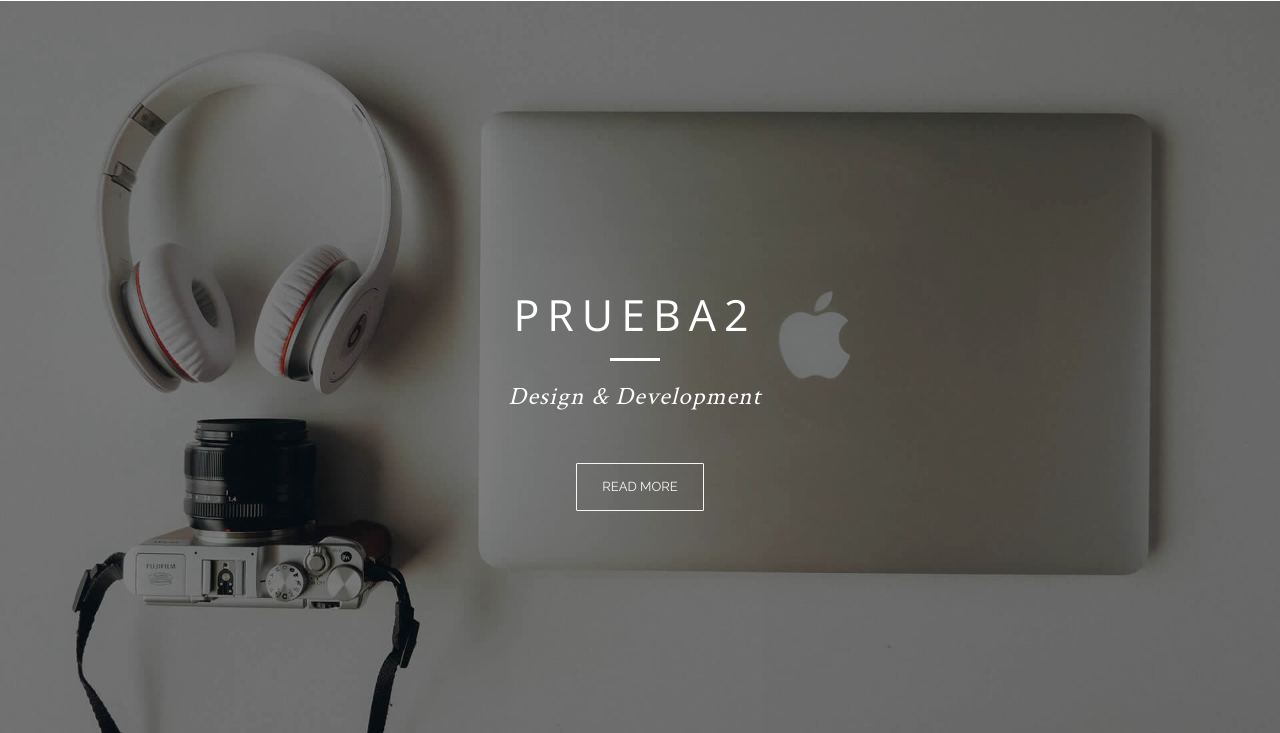
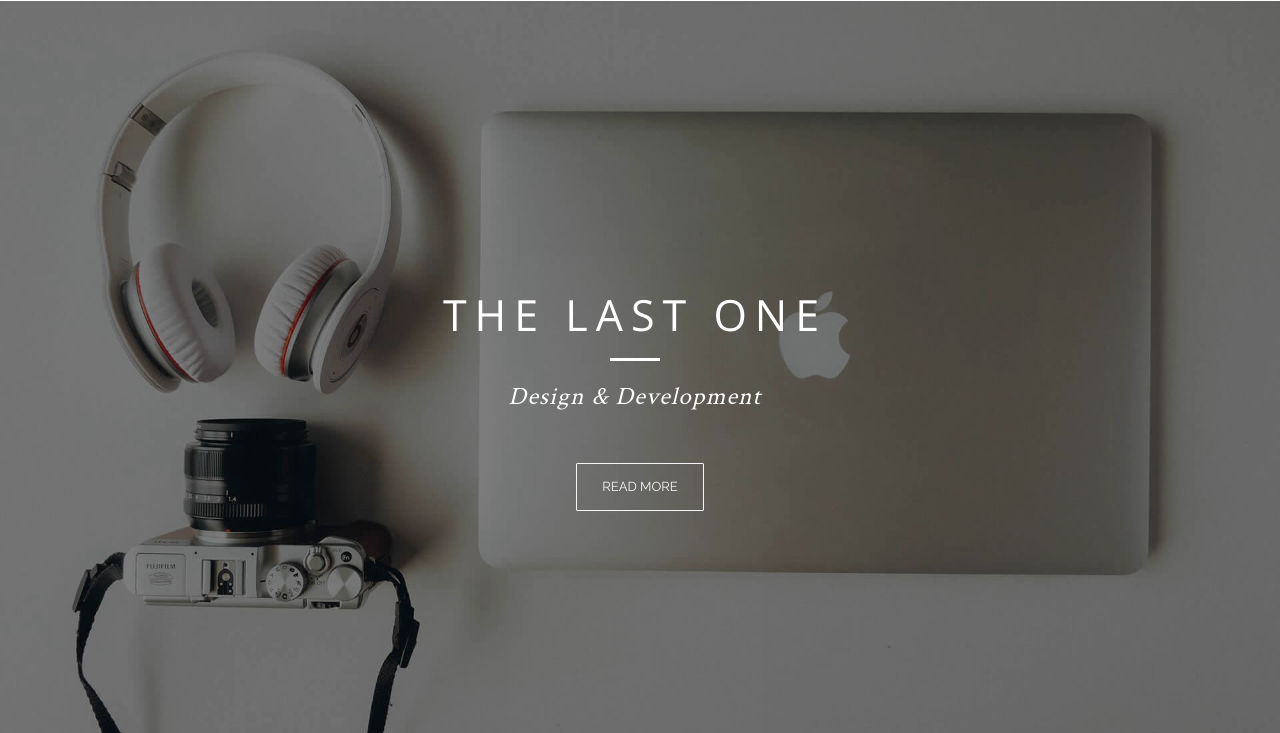
Before and after one commit to jdijeres/github-precy, a plain HTML site: page index.html in a window 1280 px wide. Shown: the part 67-800 px from the top of the page. Drawn offline with nearby package versions, Linux system fonts and the light colour scheme; some packages are replaced by stand-ins of ours.

Commit message:
Update index.html

```diff
--- a/index.html
+++ b/index.html
@@ -106,19 +106,19 @@
                     <ul class="caption-slides">
 
                       <li class="caption">
-                        <h1>PRUEBA1</h1>
+                        <h1>THE LAST ONE</h1>
                         <div class="div-line"></div>
                         <p class="hero">Branding, Photography &amp; Web Development</p>
                       </li>
 
                       <li class="caption">
-                        <h1>PRUEBA2</h1>
+                        <h1>THE LAST ONE</h1>
                         <div class="div-line"></div>
                         <p class="hero">Design &amp; Development</p>
                       </li>
 
                       <li class="caption">
-                        <h1>PRUEBA3</h1>
+                        <h1>THE LAST ONE</h1>
                         <div class="div-line"></div>
                         <p class="hero">HTML5 &amp; CSS3</p>
                       </li>
```
